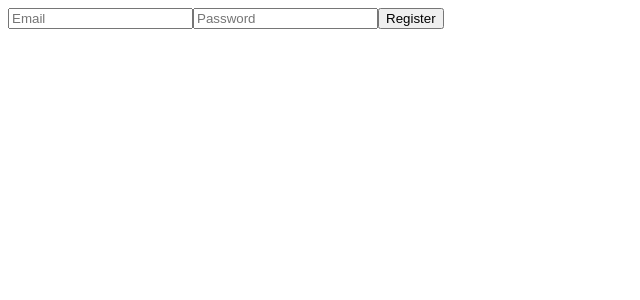
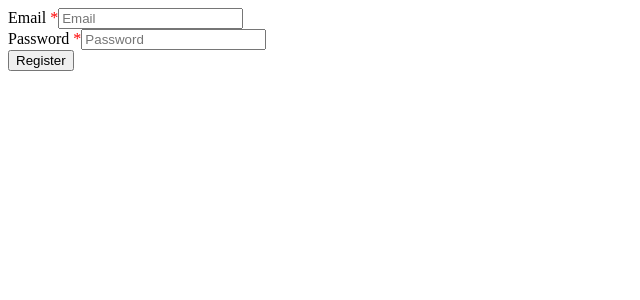
Before and after one commit to GOVINSAGA/VaaniApi, an Angular app in the folder vaani-ui/: page /register in a window 1280 px wide. Shown: the top 300 px of the page, without its empty margins (0-640 px from the left). Built offline with nearby package versions, Linux system fonts and the light colour scheme.

Commit message:
🎨 Palette: Improve form accessibility with labels and alert roles
Co-authored-by: GOVINSAGA <73192061+GOVINSAGA@users.noreply.github.com>

```diff
--- a/vaani-ui/src/app/pages/login/login.html
+++ b/vaani-ui/src/app/pages/login/login.html
@@ -6,13 +6,19 @@
 
 <form [formGroup]="loginForm" (ngSubmit)="login()">
 
-  <input formControlName="email" placeholder="Email" />
-  <div *ngIf="loginForm.get('email')?.touched && loginForm.get('email')?.invalid">
+  <div>
+    <label for="login-email">Email <span aria-hidden="true" style="color: red;">*</span></label>
+    <input id="login-email" formControlName="email" placeholder="Email" />
+  </div>
+  <div *ngIf="loginForm.get('email')?.touched && loginForm.get('email')?.invalid" role="alert">
     <small>Email is required & must be valid</small>
   </div>
 
-  <input formControlName="password" type="password" placeholder="Password" />
-  <div *ngIf="loginForm.get('password')?.touched && loginForm.get('password')?.invalid">
+  <div>
+    <label for="login-password">Password <span aria-hidden="true" style="color: red;">*</span></label>
+    <input id="login-password" formControlName="password" type="password" placeholder="Password" />
+  </div>
+  <div *ngIf="loginForm.get('password')?.touched && loginForm.get('password')?.invalid" role="alert">
     <small>Password is required</small>
   </div>
 
--- a/vaani-ui/src/app/pages/register/register.html
+++ b/vaani-ui/src/app/pages/register/register.html
@@ -1,8 +1,20 @@
 <form [formGroup]="form" (ngSubmit)="register()">
 
-  <input formControlName="email" placeholder="Email" />
+  <div>
+    <label for="register-email">Email <span aria-hidden="true" style="color: red;">*</span></label>
+    <input id="register-email" formControlName="email" placeholder="Email" />
+  </div>
+  <div *ngIf="form.get('email')?.touched && form.get('email')?.invalid" role="alert">
+    <small>Email is required & must be valid</small>
+  </div>
 
-  <input formControlName="password" type="password" placeholder="Password" />
+  <div>
+    <label for="register-password">Password <span aria-hidden="true" style="color: red;">*</span></label>
+    <input id="register-password" formControlName="password" type="password" placeholder="Password" />
+  </div>
+  <div *ngIf="form.get('password')?.touched && form.get('password')?.invalid" role="alert">
+    <small>Password is required</small>
+  </div>
 
   <button type="submit">Register</button>
 
```
Also changed, not shown: 1 other file (tests, documents, lock files or other folders).
